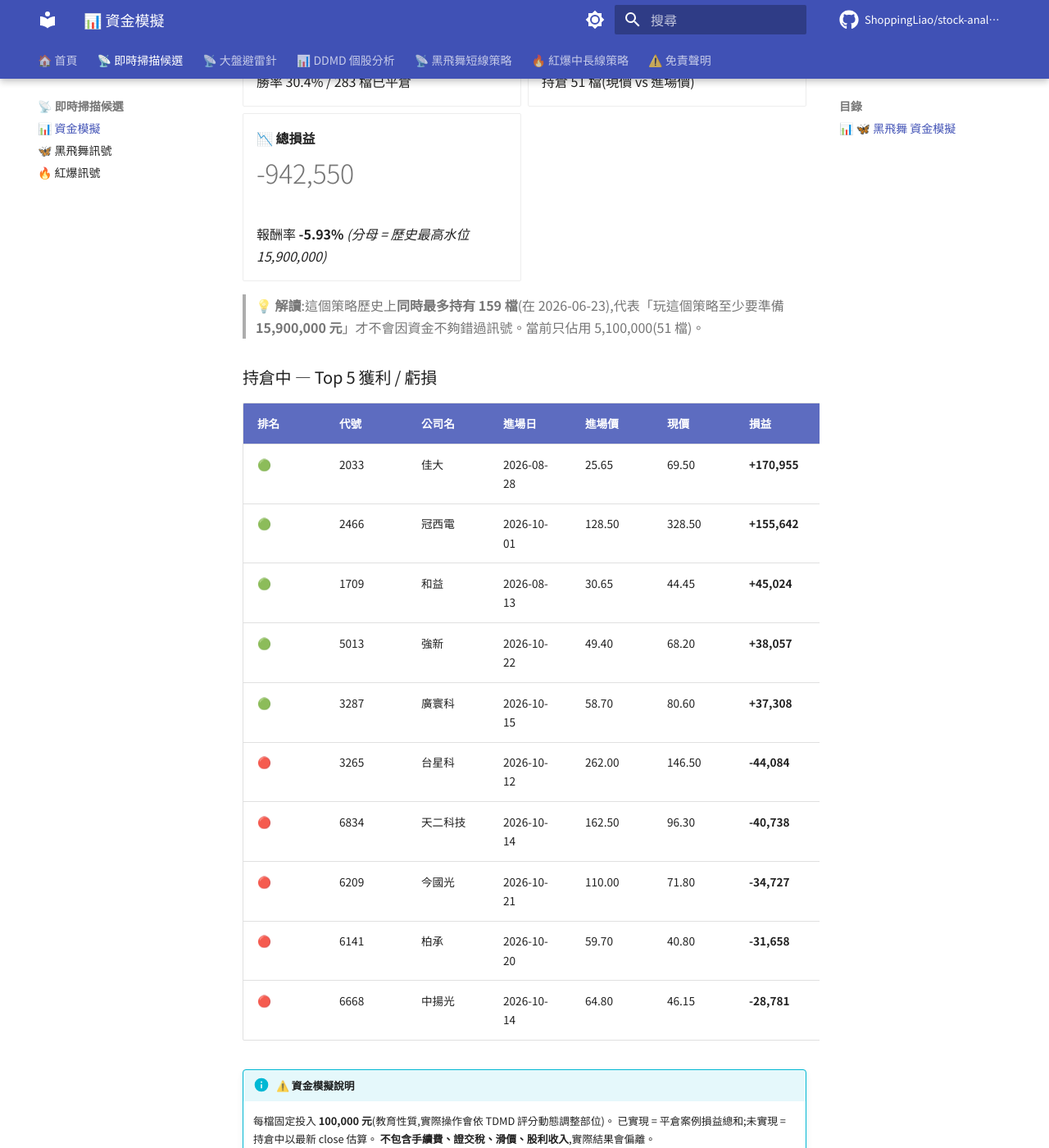
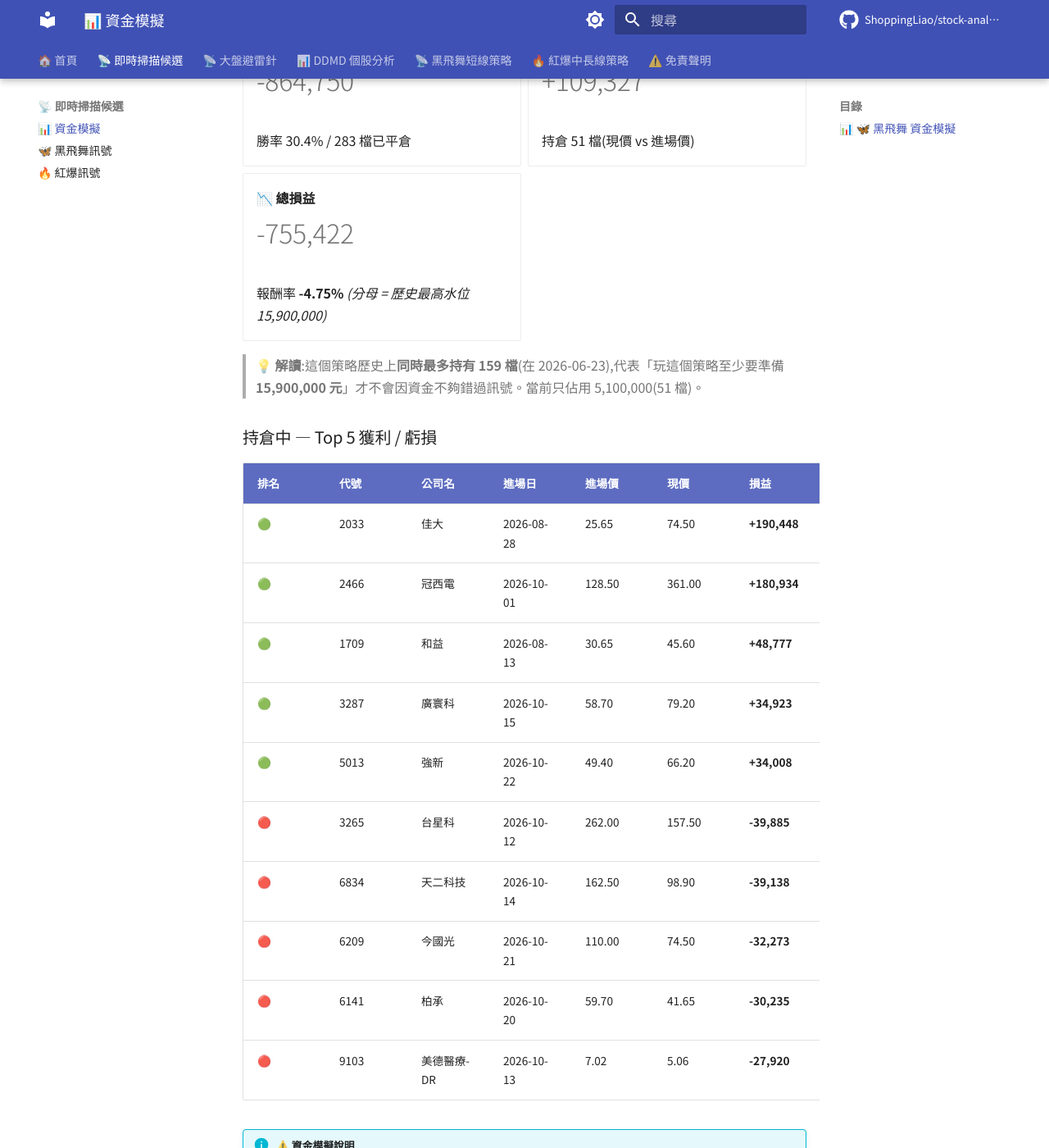
Before and after one commit to ShoppingLiao/stock-analysis-public, an MkDocs documentation site: the page built from docs/signals_capital.md, in a window 1280 px wide and 1400 px high, scrolled down 2102 px. Shown: the whole window at 82% size. Built offline with MkDocs 1.6.1 and Material for MkDocs 9.7.7, drawn with Linux system fonts in a browser that asks for light colours; comment, search, counter and statistics services are not loaded; some of the changed text lies outside the part shown.

Commit message:
docs(signals): update BB + RB + capital (2026-11-10)

```diff
--- a/docs/signals_capital.md
+++ b/docs/signals_capital.md
@@ -29,21 +29,21 @@
 
 -   **🟢 已實現損益**
 
-    # +667,969
+    # +666,554
 
     勝率 31.6% / 376 檔已平倉
 
 -   **🟡 未實現損益**
 
-    # +15,826
+    # +19,145
 
     持倉 4 檔(現價 vs 進場價)
 
 -   **📈 總損益**
 
-    # +683,795
+    # +685,699
 
-    報酬率 **+9.91%** _(分母 = 歷史最高水位 6,900,000)_
+    報酬率 **+9.94%** _(分母 = 歷史最高水位 6,900,000)_
 
 </div>
 
@@ -53,9 +53,10 @@
 
 | 排名 | 代號 | 公司名 | 進場日 | 進場價 | 現價 | 損益 | 損益% |
 |------|------|--------|--------|--------|------|------|-------|
-| 🟢 | 3287 | 廣寰科 | 2026-11-06 | 73.30 | 80.60 | **+9,959** | **+9.96%** |
-| 🟢 | 2468 | 華經 | 2026-11-06 | 58.60 | 63.30 | **+8,020** | **+8.02%** |
-| 🔴 | 2412 | 中華電 | 2026-11-06 | 162.50 | 159.00 | **-2,154** | **-2.15%** |
+| 🟢 | 2468 | 華經 | 2026-11-06 | 58.60 | 66.00 | **+12,628** | **+12.63%** |
+| 🟢 | 3287 | 廣寰科 | 2026-11-06 | 73.30 | 79.20 | **+8,049** | **+8.05%** |
+| 🟢 | 2412 | 中華電 | 2026-11-03 | 159.00 | 159.50 | **+314** | **+0.31%** |
+| 🔴 | 2412 | 中華電 | 2026-11-06 | 162.50 | 159.50 | **-1,846** | **-1.85%** |
 
 !!! info "⚠️ 資金模擬說明"
     每檔固定投入 **100,000 元**(教育性質,實際操作會依 TDMD 評分動態調整部位)。
@@ -90,15 +91,15 @@
 
 -   **🟡 未實現損益**
 
-    # -77,801
+    # +109,327
 
     持倉 51 檔(現價 vs 進場價)
 
 -   **📉 總損益**
 
-    # -942,550
+    # -755,422
 
-    報酬率 **-5.93%** _(分母 = 歷史最高水位 15,900,000)_
+    報酬率 **-4.75%** _(分母 = 歷史最高水位 15,900,000)_
 
 </div>
 
@@ -108,16 +109,16 @@
 
 | 排名 | 代號 | 公司名 | 進場日 | 進場價 | 現價 | 損益 | 損益% |
 |------|------|--------|--------|--------|------|------|-------|
-| 🟢 | 2033 | 佳大 | 2026-08-28 | 25.65 | 69.50 | **+170,955** | **+170.96%** |
-| 🟢 | 2466 | 冠西電 | 2026-10-01 | 128.50 | 328.50 | **+155,642** | **+155.64%** |
-| 🟢 | 1709 | 和益 | 2026-08-13 | 30.65 | 44.45 | **+45,024** | **+45.02%** |
-| 🟢 | 5013 | 強新 | 2026-10-22 | 49.40 | 68.20 | **+38,057** | **+38.06%** |
-| 🟢 | 3287 | 廣寰科 | 2026-10-15 | 58.70 | 80.60 | **+37,308** | **+37.31%** |
-| 🔴 | 3265 | 台星科 | 2026-10-12 | 262.00 | 146.50 | **-44,084** | **-44.08%** |
-| 🔴 | 6834 | 天二科技 | 2026-10-14 | 162.50 | 96.30 | **-40,738** | **-40.74%** |
-| 🔴 | 6209 | 今國光 | 2026-10-21 | 110.00 | 71.80 | **-34,727** | **-34.73%** |
-| 🔴 | 6141 | 柏承 | 2026-10-20 | 59.70 | 40.80 | **-31,658** | **-31.66%** |
-| 🔴 | 6668 | 中揚光 | 2026-10-14 | 64.80 | 46.15 | **-28,781** | **-28.78%** |
+| 🟢 | 2033 | 佳大 | 2026-08-28 | 25.65 | 74.50 | **+190,448** | **+190.45%** |
+| 🟢 | 2466 | 冠西電 | 2026-10-01 | 128.50 | 361.00 | **+180,934** | **+180.93%** |
+| 🟢 | 1709 | 和益 | 2026-08-13 | 30.65 | 45.60 | **+48,777** | **+48.78%** |
+| 🟢 | 3287 | 廣寰科 | 2026-10-15 | 58.70 | 79.20 | **+34,923** | **+34.92%** |
+| 🟢 | 5013 | 強新 | 2026-10-22 | 49.40 | 66.20 | **+34,008** | **+34.01%** |
+| 🔴 | 3265 | 台星科 | 2026-10-12 | 262.00 | 157.50 | **-39,885** | **-39.89%** |
+| 🔴 | 6834 | 天二科技 | 2026-10-14 | 162.50 | 98.90 | **-39,138** | **-39.14%** |
+| 🔴 | 6209 | 今國光 | 2026-10-21 | 110.00 | 74.50 | **-32,273** | **-32.27%** |
+| 🔴 | 6141 | 柏承 | 2026-10-20 | 59.70 | 41.65 | **-30,235** | **-30.23%** |
+| 🔴 | 9103 | 美德醫療-DR | 2026-10-13 | 7.02 | 5.06 | **-27,920** | **-27.92%** |
 
 !!! info "⚠️ 資金模擬說明"
     每檔固定投入 **100,000 元**(教育性質,實際操作會依 TDMD 評分動態調整部位)。
@@ -144,21 +145,21 @@
 
 -   **🟢 已實現損益**
 
-    # -196,781
+    # -198,196
 
-    BB +667,969 + RB -864,750
+    BB +666,554 + RB -864,750
 
 -   **🟡 未實現損益**
 
-    # -61,975
+    # +128,473
 
-    BB +15,826 + RB -77,801
+    BB +19,145 + RB +109,327
 
 -   **📉 總損益**
 
-    # -258,755
+    # -69,723
 
-    報酬率 **-1.13%** _(分母 = 兩策略歷史最高水位)_
+    報酬率 **-0.31%** _(分母 = 兩策略歷史最高水位)_
 
 </div>
 
```
Also changed, not shown: docs/signals_black_butterfly.md (+13 -5 lines).
